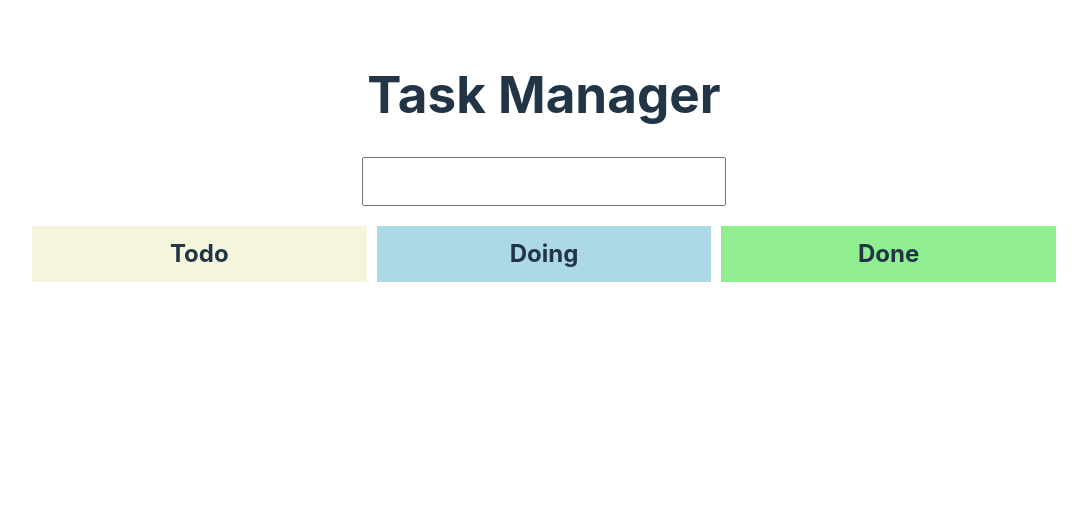
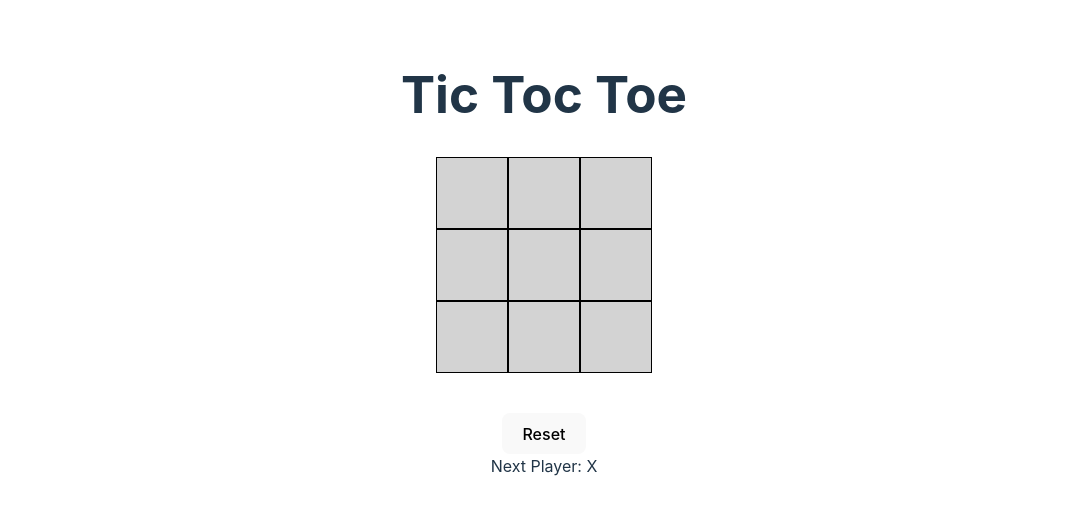
Before and after one commit to PrathamGupta21/react-machine-coding, a React (Vite) app: page / in a window 1280 px wide. Shown: the top 514 px of the page, without its empty margins (96-1183 px from the left). Built offline with nearby package versions, Linux system fonts and the light colour scheme.

Commit message:
Tic Tac Toe

```diff
--- /dev/null
+++ b/src/15. Tic Tac Toe/index.jsx
@@ -0,0 +1,74 @@
+import { useState, useEffect } from 'react';
+import './styles.css';
+
+const TicTacToe = () => {
+  const [matrix, setMatrix] = useState(Array(9).fill(null));
+  const [isXTurn, setIsXTurn] = useState(true);
+  const [won, setWon] = useState(null);
+
+  const handleUserClick = (e) => {
+    const pos = e.target.id;
+    if (matrix[pos] || won) {
+      return;
+    }
+    const copymatrix = [...matrix];
+    copymatrix[pos] = isXTurn ? 'X' : 'O';
+    setMatrix(copymatrix);
+    setIsXTurn((prevTrun) => !prevTrun);
+  };
+
+  const decideWinner = () => {
+    const lines = [
+      [0, 1, 2],
+      [3, 4, 5],
+      [6, 7, 8],
+      [0, 3, 6],
+      [1, 4, 7],
+      [2, 5, 8],
+      [0, 4, 8],
+      [2, 4, 6],
+    ];
+
+    for (let i = 0; i < lines.length; i++) {
+      const [a, b, c] = lines[i];
+      if (matrix[a] && matrix[a] === matrix[b] && matrix[a] === matrix[c]) {
+        setWon(matrix[a]);
+      }
+    }
+  };
+
+  useEffect(() => {
+    decideWinner();
+    // eslint-disable-next-line react-hooks/exhaustive-deps
+  }, [matrix]);
+
+  const resetGame = () => {
+    setMatrix(Array(9).fill(null));
+    setWon(null);
+    setIsXTurn(true);
+  };
+
+  return (
+    <div className='App'>
+      <h1>Tic Toc Toe</h1>
+      <div className='board' onClick={handleUserClick}>
+        {matrix.map((item, index) => (
+          <div key={index} id={index} className='box'>
+            {item}
+          </div>
+        ))}
+      </div>
+
+      <div className='game-info'>
+        <button onClick={resetGame}>Reset</button>
+        {won ? (
+          <div>Player {won} won the Game</div>
+        ) : (
+          <div>Next Player: {isXTurn ? 'X' : 'O'}</div>
+        )}
+      </div>
+    </div>
+  );
+};
+
+export default TicTacToe;
--- /dev/null
+++ b/src/15. Tic Tac Toe/styles.css
@@ -0,0 +1,31 @@
+.App {
+  display: flex;
+  align-items: center;
+  flex-direction: column;
+}
+
+.board {
+  display: grid;
+  grid-template-columns: repeat(3, 1fr);
+  grid-template-rows: repeat(3, 1fr);
+}
+
+.box {
+  width: 70px;
+  height: 70px;
+  background-color: lightgray;
+  border: 1px solid black;
+  display: flex;
+  justify-content: center;
+  align-items: center;
+  font-size: 30px;
+  cursor: pointer;
+}
+
+.box:hover {
+  background-color: white;
+}
+
+.game-info {
+  margin-top: 40px;
+}
--- a/src/App.jsx
+++ b/src/App.jsx
@@ -1,8 +1,8 @@
 import './App.css';
-import TaskManager from './14. DnD Task Manager';
+import TicTacToe from './15. Tic Tac Toe';
 
 function App() {
-  return <TaskManager />;
+  return <TicTacToe />;
 }
 
 export default App;
```
